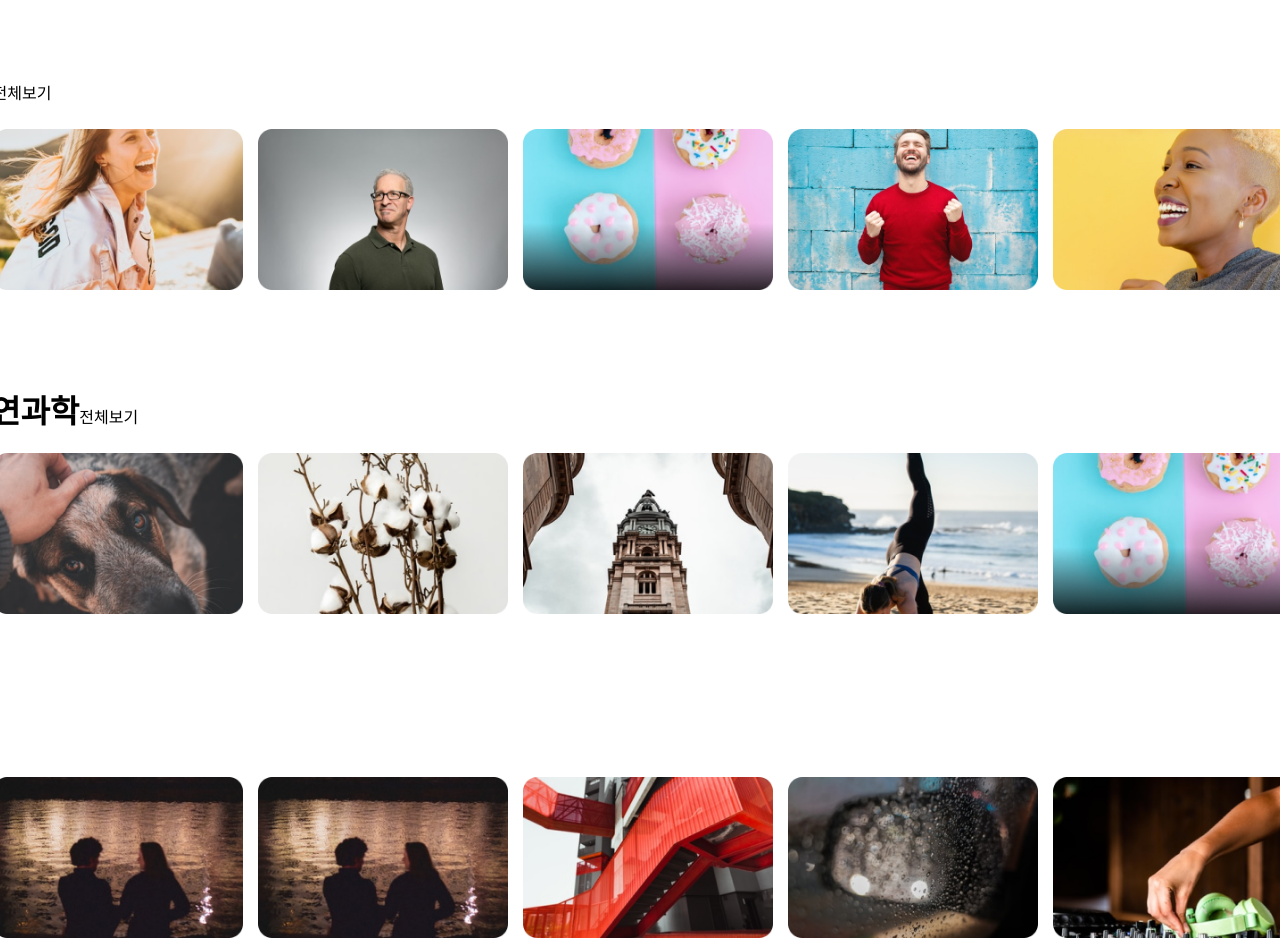
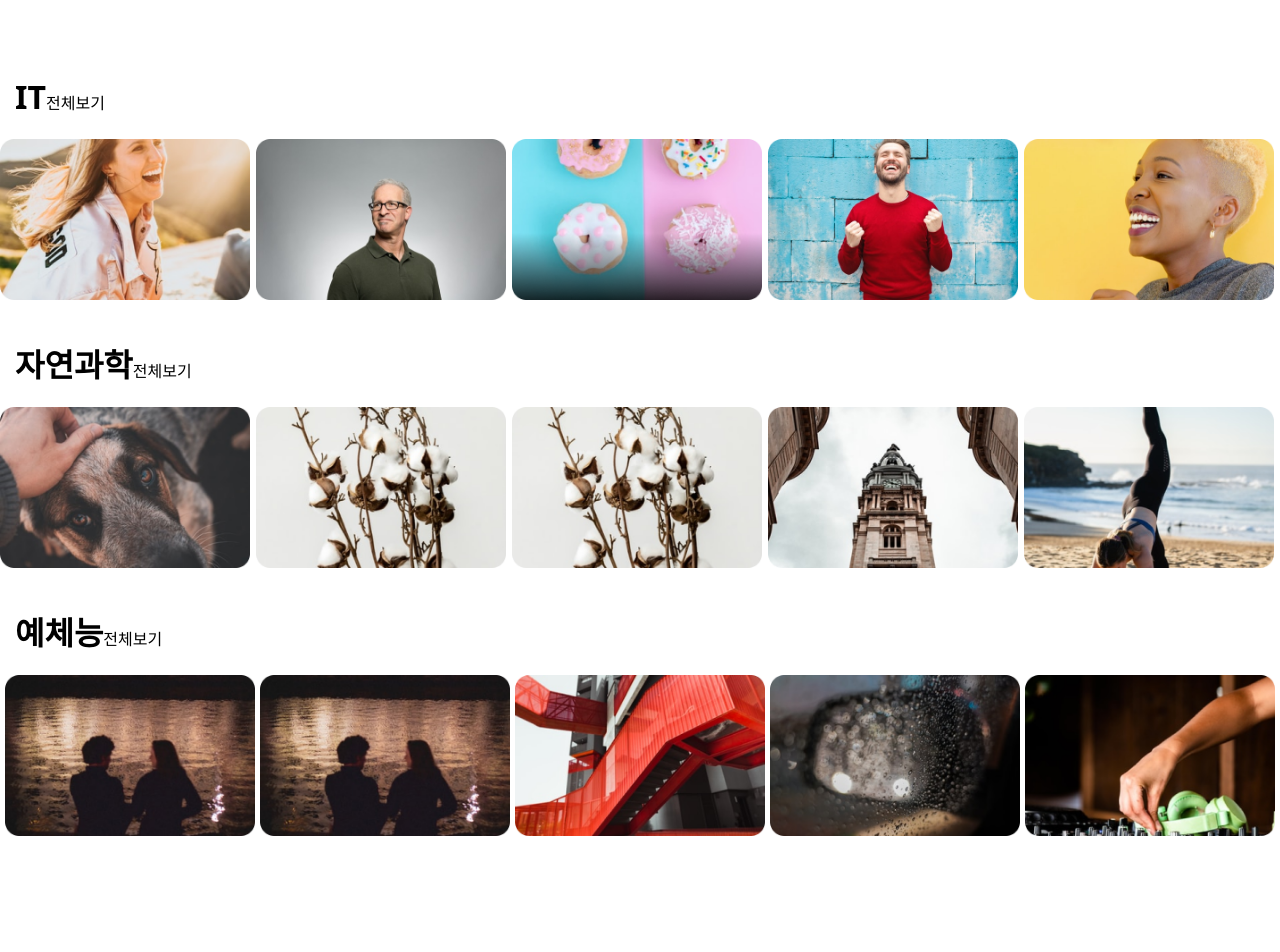
Before and after one commit to DALJAK-Project/DALJAK-FrontEnd, a React (Create React App) app: page / in a window 1280 px wide. Shown: the part 140-1092 px from the top of the page. Built offline with nearby package versions, Linux system fonts and the light colour scheme.

Commit message:
[Feat]Daljak_Center : Slider 기능 추가

```diff
--- a/package.json
+++ b/package.json
@@ -15,6 +15,8 @@
     "react-dom": "^17.0.2",
     "react-icons": "^4.3.1",
     "react-scripts": "4.0.3",
+    "react-slick": "^0.28.1",
+    "slick-carousel": "^1.8.1",
     "web-vitals": "^1.1.2"
   },
   "scripts": {
--- a/src/App.js
+++ b/src/App.js
@@ -1,7 +1,7 @@
 // import logo from "./logo.svg";
 // import "./App.css";
 import Daljak from './Daljak/Daljak';
-// import Test from './Test';
+import Test from './Test';
 function App() {
   return <div className="App">
       <Daljak/>
--- a/src/Daljak/Daljak.js
+++ b/src/Daljak/Daljak.js
@@ -1,112 +1,140 @@
-import React from 'react'
-import '../css/Home/header-bar.css';
+import React from "react";
+import "../css/Home/header-bar.css";
 // import '../css/Home/home-box.css';
 // import '../css/Home/header-accessories.css';
 // import '../css/Home/header-cardbox.css';
-import '../css/Daljak/daljak_home.css';
+import "../css/Daljak/daljak_home.css";
 // import '../css/Home/font.css';
-import '../css/Daljak/all.css';
+import "../css/Daljak/all.css";
 
-// slider swiper
-import { Swiper, SwiperSlide } from 'swiper/react';
-import 'swiper/swiper-bundle.min.css'
-import 'swiper/swiper.min.css'
-
+// slider React Slick
+import Slider from "react-slick";
+import "slick-carousel/slick/slick.css";
+import "slick-carousel/slick/slick-theme.css";
 
 import { FontAwesomeIcon } from "@fortawesome/react-fontawesome";
-import { faChevronRight,faChevronCircleLeft,faChevronCircleRight } from "@fortawesome/free-solid-svg-icons";
+import {
+  faChevronRight,
+  faChevronCircleLeft,
+  faChevronCircleRight,
+} from "@fortawesome/free-solid-svg-icons";
 export default function Daljak() {
   const imgITList = [
-        "Rectangle-a.png","Rectangle-b.png","Rectangle-c.png","Rectangle-d.png","Rectangle-e.png"
+    "Rectangle-a.png",
+    "Rectangle-b.png",
+    "Rectangle-c.png",
+    "Rectangle-d.png",
+    "Rectangle-e.png",
   ];
   const imgNSList = [
-        "card-a.png","card-b.png","card-c.png","card-d.png","Rectangle-c.png"
+    "card-a.png",
+    "card-b.png",
+    "card-b.png",
+    "card-c.png",
+    "card-d.png",
+    "Rectangle-c.png",
   ];
   const imgACTList = [
-        "act-a.png","act-a.png","act-a.png","act-b.png","act-c.png","act-d.png","act-e.png"
+    "act-a.png",
+    "act-a.png",
+    "act-a.png",
+    "act-b.png",
+    "act-c.png",
+    "act-d.png",
+    "act-d.png",
+    "act-d.png",
+    "act-e.png",
   ];
   const moreImg = [
-        "more-a.png", "more-b.png", "more-c.png", "more-d.png", "more-e.png", "more-f.png",
-    ]
+    "more-a.png",
+    "more-b.png",
+    "more-c.png",
+    "more-d.png",
+    "more-e.png",
+    "more-f.png",
+  ];
   const todayImg = [
-        "small-a.png","small-b.png","small-c.png","small-d.png","small-e.png"
-    ]
+    "small-a.png",
+    "small-b.png",
+    "small-c.png",
+    "small-d.png",
+    "small-e.png",
+  ];
   return (
     <div>
-            <Nav/>
+      <Nav />
 
       <div className="daljak__box">
-            <Daljak_Center1   key="it" title="IT" images={imgITList} boxName='it'/>
-            <Daljak_Center1  key="science" title="자연과학" images={imgNSList} boxName='science' />
-            <Daljak_Center2  key="act" title="예체능" images={imgACTList} boxName='act'/>
-            <Daljak_Catagory  key="categoty" images={moreImg} />
-            <DaljakToday  key="today" images={todayImg}/>
+        <Daljak_Center
+        key="it" title="IT"
+        images={imgITList}
+        boxName="it"
+        showSlide={5}/>
+        <Daljak_Center
+          key="science"
+          title="자연과학"
+          images={imgNSList}
+          boxName="science"
+          showSlide={5}
+        />
+        <Daljak_Center
+          key="act"
+          title="예체능"
+          images={imgACTList}
+          boxName="act"
+          showSlide={7}
+        />
+        <Daljak_Catagory key="categoty" images={moreImg} />
+        <DaljakToday key="today" images={todayImg} />
       </div>
     </div>
-    )
+  );
 }
-function Daljak_Center1({title,images,boxName}) {
-    const cards = images.map((imgUrl,index) => (
+function Daljak_Center({ title, images, showSlide }) {
+  const cards = images.map((imgUrl, index) => (
     <div className="daljak__box--cardlist--card" key={`centerCardImg${index}`}>
       <img src={require(`../img/${imgUrl}`).default} alt="" />
     </div>
   ));
-
-    // console.log(cards);
-    return(
+  const settings = {
+    // dots: true,
+    infinite: true,
+    speed: 500,
+    slidesToShow: showSlide,
+    slidesToScroll: 1,
+  };
+  const BoxStyle = {
+      width: `${250 * showSlide + 30}px`
+  }
+  return (
     <div className="daljak__center">
-        <div className={`daljak__box--${boxName}`}>
-            <div>
-                <span className="daljak__box--it--title">{title}</span>
-                <span className="daljak__box--it--desc">전체보기</span>
+      <div className="daljak__box__container">
+        <div className="daljak__box--text">
+          <span className="daljak__box--title">{title}</span>
+          <span className="daljak__box--desc">전체보기</span>
         </div>
 
-            <div className="daljak__box--cardlist">
-                <FontAwesomeIcon icon={faChevronCircleLeft} style={{color: '#816afe'}} />
-                {/* 카드 */}
-                {cards}
-                <FontAwesomeIcon icon={faChevronCircleRight} style={{color: '#816afe'}} />
+        <div style={BoxStyle}>
+        {/* <FontAwesomeIcon
+            icon={faChevronCircleLeft}
+            style={{ color: "#816afe" }}
+          /> */}
+          <Slider {...settings}>{cards}</Slider>
+          {/* <FontAwesomeIcon
+            icon={faChevronCircleRight}
+            style={{ color: "#816afe" }}
+          /> */}
+        </div>
 
-                {/* <span style={{color: '#816afe'}}><MdPlayCircle size="40"/></span> */}
-                {/* <span style={{color: '#816afe'}}><i className="fas fa-play-circle fa-3x"></i>
-                </span> */}
       </div>
     </div>
+  );
+}
+function Daljak_Catagory({ images }) {
+  const cardlist = images.map((imgUrl, index) => (
+    <div key={`categoryCardImg${index}`}>
+      <img src={require(`../img/${imgUrl}`).default} alt=" " />
     </div>
-    )
-}
-function Daljak_Center2({title,images,boxName}) {
-    const cards = images.map((imgUrl,index) => (
-        <div className="daljak__box--cardlist--card" key={`centerCardImg${index}`}>
-        <img src={require(`../img/${imgUrl}`).default} alt="" />
-    </div>
-    ));
-    return(
-        <div className="daljak__center">
-        <div className={`daljak__box--${boxName}`}>
-            <div>
-                <span className="daljak__box--it--title">{title}</span>
-                <span className="daljak__box--it--desc">전체보기</span>
-            </div>
-
-            <div className="daljak__box--cardlist">
-                <FontAwesomeIcon icon={faChevronCircleLeft} style={{color: '#816afe'}} />
-                {/* 카드 */}
-                {cards}
-                <FontAwesomeIcon icon={faChevronCircleRight} style={{color: '#816afe'}} />
-
-                {/* <span style={{color: '#816afe'}}><MdPlayCircle size="40"/></span> */}
-                {/* <span style={{color: '#816afe'}}><i className="fas fa-play-circle fa-3x"></i>
-                </span> */}
-            </div>
-        </div>
-    </div>
-
-    )
-}
-function Daljak_Catagory({images}) {
-    const cardlist = images.map((imgUrl,index) => (
-        <div key={`categoryCardImg${index}`}><img src={require(`../img/${imgUrl}`).default} alt=" " /></div>
   ));
   return (
     <div className="daljak__category">
@@ -115,25 +143,34 @@ function Daljak_Catagory({images}) {
           <div className="daljak__box--it--text--category">
             <span className="daljak__box--it--title ">More categories</span>
           </div>
-                    <div className="daljak__box--cardlist--grid" >
-                        {cardlist}
+          <div className="daljak__box--cardlist--grid">{cardlist}</div>
         </div>
       </div>
     </div>
-        </div>
-    )
+  );
 }
 
-function DaljakToday({images}) {
-    const component  = images.map((imgUrl,index) => (
-        <DaljakTodayComponent  key={`today${index}`} imgUrl={imgUrl} title="Et omnis aut id"  date="2021/3/30" desc="Et omnis aut id. Aut eaque est quaerat. Doloribus omnis fugit et sit ducimus expedita."  />
+function DaljakToday({ images }) {
+  const component = images.map((imgUrl, index) => (
+    <DaljakTodayComponent
+      key={`today${index}`}
+      imgUrl={imgUrl}
+      title="Et omnis aut id"
+      date="2021/3/30"
+      desc="Et omnis aut id. Aut eaque est quaerat. Doloribus omnis fugit et sit ducimus expedita."
+    />
   ));
-    return(
+  return (
     <div className=" daljak__category ">
       <div className=" daljak__category--box--today ">
         <div className=" daljak__box--it ">
           <div>
-                        <span className=" daljak__box--it--title ">오늘의 <span style={{backgroundColor:"rgba(129, 106, 254, 1)"}}>인기작</span></span>
+            <span className=" daljak__box--it--title ">
+              오늘의{" "}
+              <span style={{ backgroundColor: "rgba(129, 106, 254, 1)" }}>
+                인기작
+              </span>
+            </span>
           </div>
           {component}
 
@@ -141,13 +178,11 @@ function DaljakToday({images}) {
                         <img src=" ../img/deco-b.png " alt=" " />
                     </div> */}
         </div>
-
       </div>
     </div>
-
-    )
+  );
 }
-function DaljakTodayComponent({imgUrl, title, date, desc}) {
+function DaljakTodayComponent({ imgUrl, title, date, desc }) {
   return (
     <div className=" daljak__box--cardlist--card--today ">
       <div>
@@ -156,21 +191,24 @@ function DaljakTodayComponent({imgUrl, title, date, desc}) {
 
       <div className=" daljak__box--cardlist--card--today--textbox ">
         <div className=" daljak__box--cardlist--card--today--text ">
-                    <div className=" daljak__box--cardlist--card--today--title ">{title}
+          <div className=" daljak__box--cardlist--card--today--title ">
+            {title}
           </div>
-                    <div className=" daljak__box--cardlist--card--today--date ">{date}</div>
+          <div className=" daljak__box--cardlist--card--today--date ">
+            {date}
+          </div>
         </div>
 
-                <span className=" daljak__box--cardlist--card--today--desc ">{desc}
+        <span className=" daljak__box--cardlist--card--today--desc ">
+          {desc}
         </span>
       </div>
     </div>
-    )
+  );
 }
 function Nav() {
-    return(
+  return (
     <div>
-
       <nav className="header-bar">
         <div className="header-bar__menu">
           <ul>
@@ -192,5 +230,5 @@ function Nav() {
         </div>
       </nav>
     </div>
-    )
+  );
 }
--- a/src/css/Daljak/daljak_home.css
+++ b/src/css/Daljak/daljak_home.css
@@ -18,28 +18,26 @@
     max-width: 100vw;
     overflow: hidden;
 }
-.daljak__box--it {
-    display: flex;
-    flex-direction: column;
-    justify-content: center;
-
-}
-
 .daljak__box--cardlist {
     display: flex;
     align-items: center;
 }
-
 .daljak__box--cardlist div {
     margin-left: 15px;
 }
+.daljak__box__container {
+    display: flex;
+    flex-direction: column;
+    justify-content: center;
+    align-items: center;
+    margin: 10px 0;
+}
 
 .daljak__box--cardlist--card {
+    text-align: center;
     margin-top: 20px;
-    width: 250px;
     height: 180px;
     border-radius: 16px;
-
 }
 .daljak__box--cardlist--card img {
     width: 250px;
@@ -49,31 +47,26 @@
     right: 17px;
 }
 
-.daljak__box--science {
-    display: flex;
-    flex-direction: column;
-    justify-content: center;
-    margin-top: 80px;
-}
 
 .daljak__center {
     display: flex;
     justify-content: center;
 }
 
-.daljak__box--act {
-    display: flex;
-    flex-direction: column;
-    margin-top: 80px;
+.daljak__box--text {
+    width: calc(250px * 5);
+    /* width: 34%;
+    position: relative;
+    align-items: flex-end; */
 }
-
-.daljak__box--it--text {
-    width: 34%;
-    position: relative;
-    left: 14%;
-    align-items: flex-end;
+/* 추가 */
+.daljak__box--title {
+    font-family: Noto Sans;
+    font-style: normal;
+    font-weight: bold;
+    font-size: 32px;
+    line-height: 44px;
 }
-
 .daljak__box--it--title {
     font-family: Noto Sans;
     font-style: normal;
```
Also changed, not shown: 2 other files (tests, documents, lock files or other folders). Lines whose indentation alone changed are shown as unchanged.
